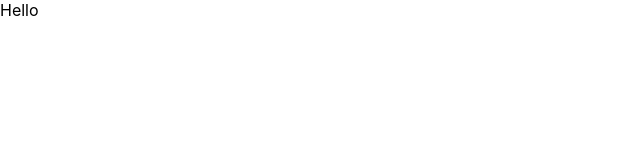
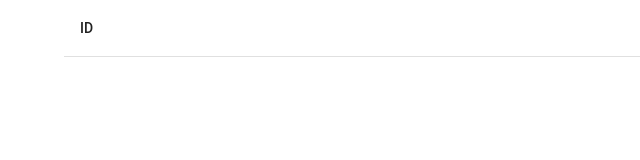
Before and after one commit to Andrew-Dupre/Job_Portal, a React (Create React App) app: page / in a window 1280 px wide. Shown: the top 160 px of the page, without its empty margins (0-640 px from the left). Built offline with nearby package versions, Linux system fonts and the light colour scheme.

Commit message:
Convert to typescript

```diff
--- a/package.json
+++ b/package.json
@@ -13,9 +13,14 @@
     "@testing-library/jest-dom": "^5.16.4",
     "@testing-library/react": "^13.3.0",
     "@testing-library/user-event": "^13.5.0",
+    "@types/jest": "^28.1.5",
+    "@types/node": "^18.0.4",
+    "@types/react": "^18.0.15",
+    "@types/react-dom": "^18.0.6",
     "react": "^18.2.0",
     "react-dom": "^18.2.0",
     "react-scripts": "5.0.1",
+    "typescript": "^4.7.4",
     "web-vitals": "^2.1.4"
   },
   "scripts": {
--- a/src/App.js
+++ b/src/App.tsx
@@ -1,11 +1,12 @@
+import React from "react";
 import ReviewLine from "./Pages/ReviewLine";
 
-function App() {
+const App = () => {
   return (
     <div className="App">
       <ReviewLine />
     </div>
   );
-}
+};
 
 export default App;
--- a/src/Pages/ReviewLine.js
+++ /dev/null
@@ -1,6 +0,0 @@
-import React from "react";
-import Avatar from "@mui/material/Avatar";
-
-export default function ReviewLine() {
-  return <div>Hello</div>;
-}
--- /dev/null
+++ b/src/Pages/ReviewLine.tsx
@@ -0,0 +1,28 @@
+import React from "react";
+import Container from "@mui/material/Container";
+import {
+  Table,
+  TableBody,
+  TableCell,
+  TableContainer,
+  TableHead,
+  TableRow,
+} from "@mui/material";
+
+const columns = [{ field: "id", headerName: "ID", width: 70 }];
+
+export default function ReviewLine() {
+  return (
+    <Container>
+      <Table>
+        <TableHead>
+          <TableRow>
+            {columns.map((header) => {
+              return <TableCell>{header.headerName}</TableCell>;
+            })}
+          </TableRow>
+        </TableHead>
+      </Table>
+    </Container>
+  );
+}
--- a/src/reportWebVitals.js
+++ b/src/reportWebVitals.tsx
@@ -1,6 +1,6 @@
-const reportWebVitals = onPerfEntry => {
+const reportWebVitals = (onPerfEntry?: any) => {
   if (onPerfEntry && onPerfEntry instanceof Function) {
-    import('web-vitals').then(({ getCLS, getFID, getFCP, getLCP, getTTFB }) => {
+    import("web-vitals").then(({ getCLS, getFID, getFCP, getLCP, getTTFB }) => {
       getCLS(onPerfEntry);
       getFID(onPerfEntry);
       getFCP(onPerfEntry);
```
Also changed, not shown: src/index.tsx (renamed from src/index.js, +8 -8 lines), tsconfig.json (added, +15 -0 lines), src/setupTests.tsx (renamed from src/setupTests.js), 1 other file (tests, documents, lock files or other folders).
